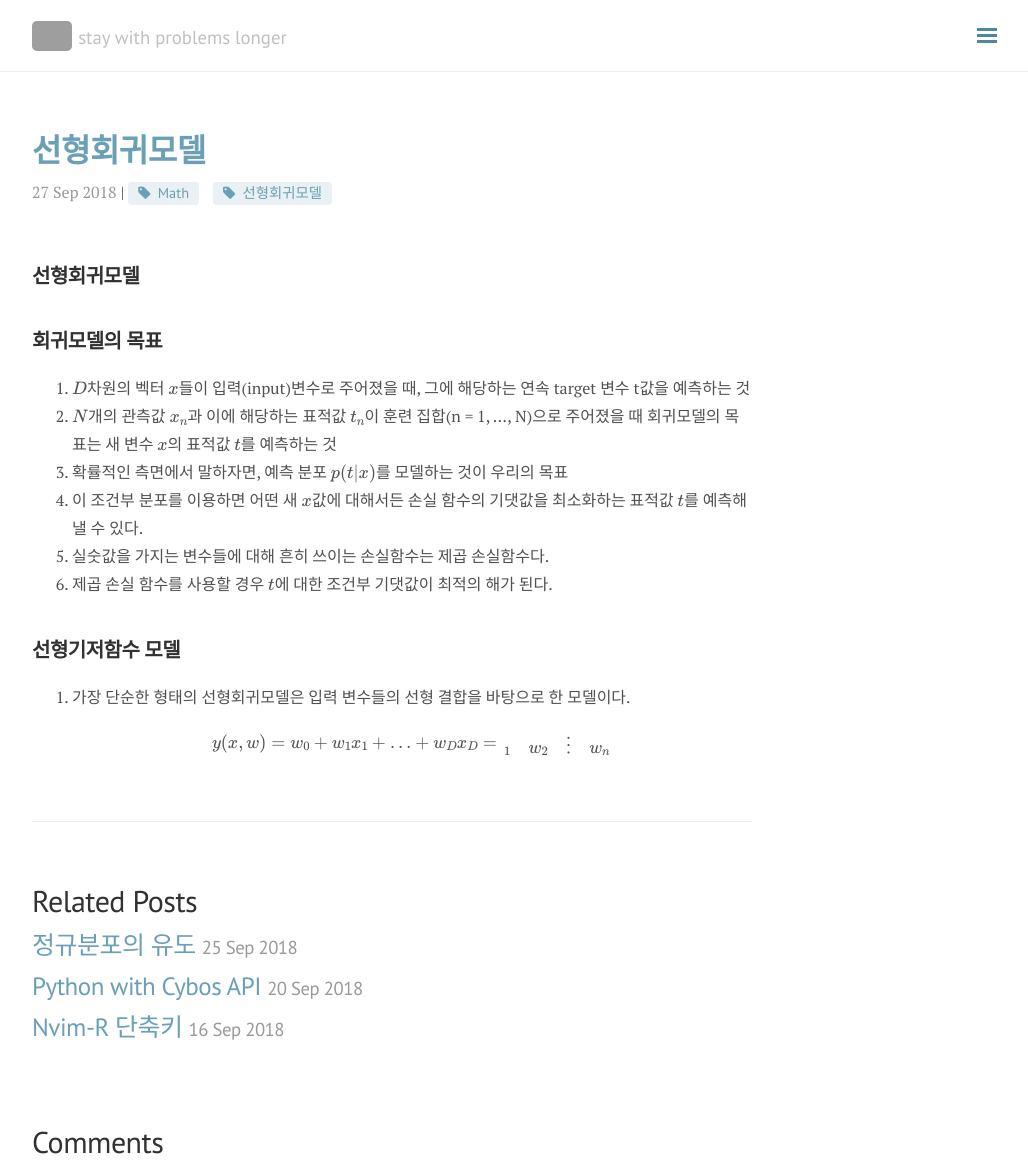
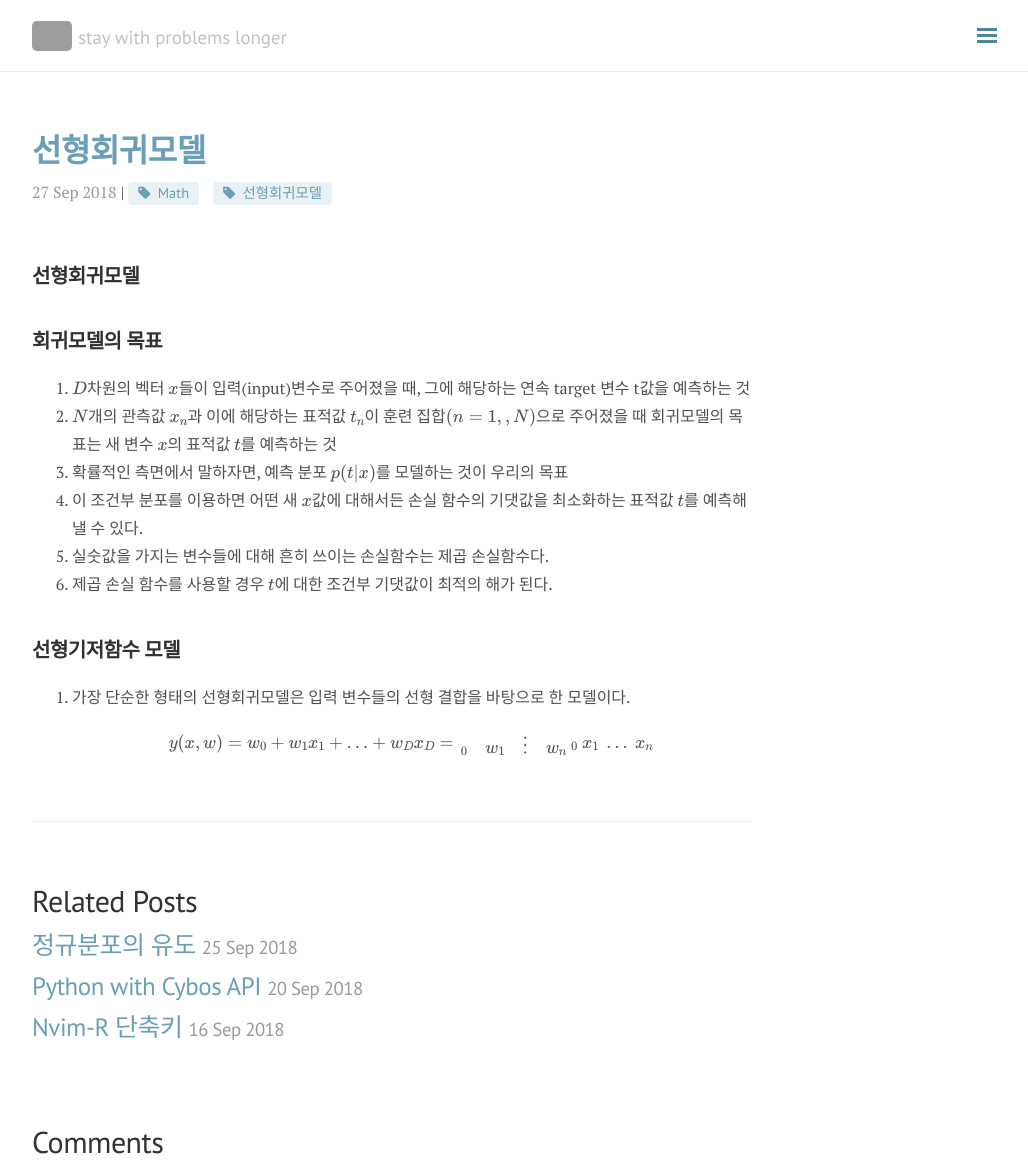
Before and after one commit to seokhoonj/seokhoonj.github.io, a Jekyll site: the page built from _posts/Math/2018-09-27-Math-linear_regression.md, in a window 1280 px wide and 1171 px high. Shown: the whole window, without its empty margins (248-1276 px from the left). Built offline with Jekyll 4.4.1, drawn with Linux system fonts in a browser that asks for light colours; nearby versions of some CDN libraries; formulas are drawn with MathJax 3; comment, search, counter and statistics services are not loaded; grey boxes are pictures that could not be loaded.

Commit message:
add _posts

```diff
--- a/_posts/Math/2018-09-27-Math-linear_regression.md
+++ b/_posts/Math/2018-09-27-Math-linear_regression.md
@@ -12,7 +12,7 @@ comments: false
 
 ## 회귀모델의 목표
 1. $D$차원의 벡터 $x$들이 입력(input)변수로 주어졌을 때, 그에 해당하는 연속 target 변수 t값을 예측하는 것
-2. $N$개의 관측값 ${x\_n}$과 이에 해당하는 표적값 ${t\_n}$이 훈련 집합(n = 1, ..., N)으로 주어졌을 때 회귀모델의 목표는 새 변수 $x$의 표적값 $t$를 예측하는 것
+2. $N$개의 관측값 ${x\_n}$과 이에 해당하는 표적값 ${t\_n}$이 훈련 집합$(n = 1, , N)$으로 주어졌을 때 회귀모델의 목표는 새 변수 $x$의 표적값 $t$를 예측하는 것
 3. 확률적인 측면에서 말하자면, 예측 분포 $p(t\|x)$를 모델하는 것이 우리의 목표
 4. 이 조건부 분포를 이용하면 어떤 새 $x$값에 대해서든 손실 함수의 기댓값을 최소화하는 표적값 $t$를 예측해 낼 수 있다.
 5. 실숫값을 가지는 변수들에 대해 흔히 쓰이는 손실함수는 제곱 손실함수다.
@@ -20,4 +20,4 @@ comments: false
 
 ## 선형기저함수 모델
 1. 가장 단순한 형태의 선형회귀모델은 입력 변수들의 선형 결합을 바탕으로 한 모델이다.
-\\( y(x, w) = w\_0 + w\_1x\_1 + ... + w\_Dx\_D  = \begin{array} w\_1 &  w\_2 & \vdots & w\_n \end{array} \\)
+\\( y(x, w) = w\_0 + w\_1x\_1 + ... + w\_Dx\_D  = \begin{array} w\_0 &  w\_1 & \vdots & w\_n \end{array} \begin{array} x\_0 \\ x\_1 \\ \dots \\ x\_n \end{array} \\)
```
